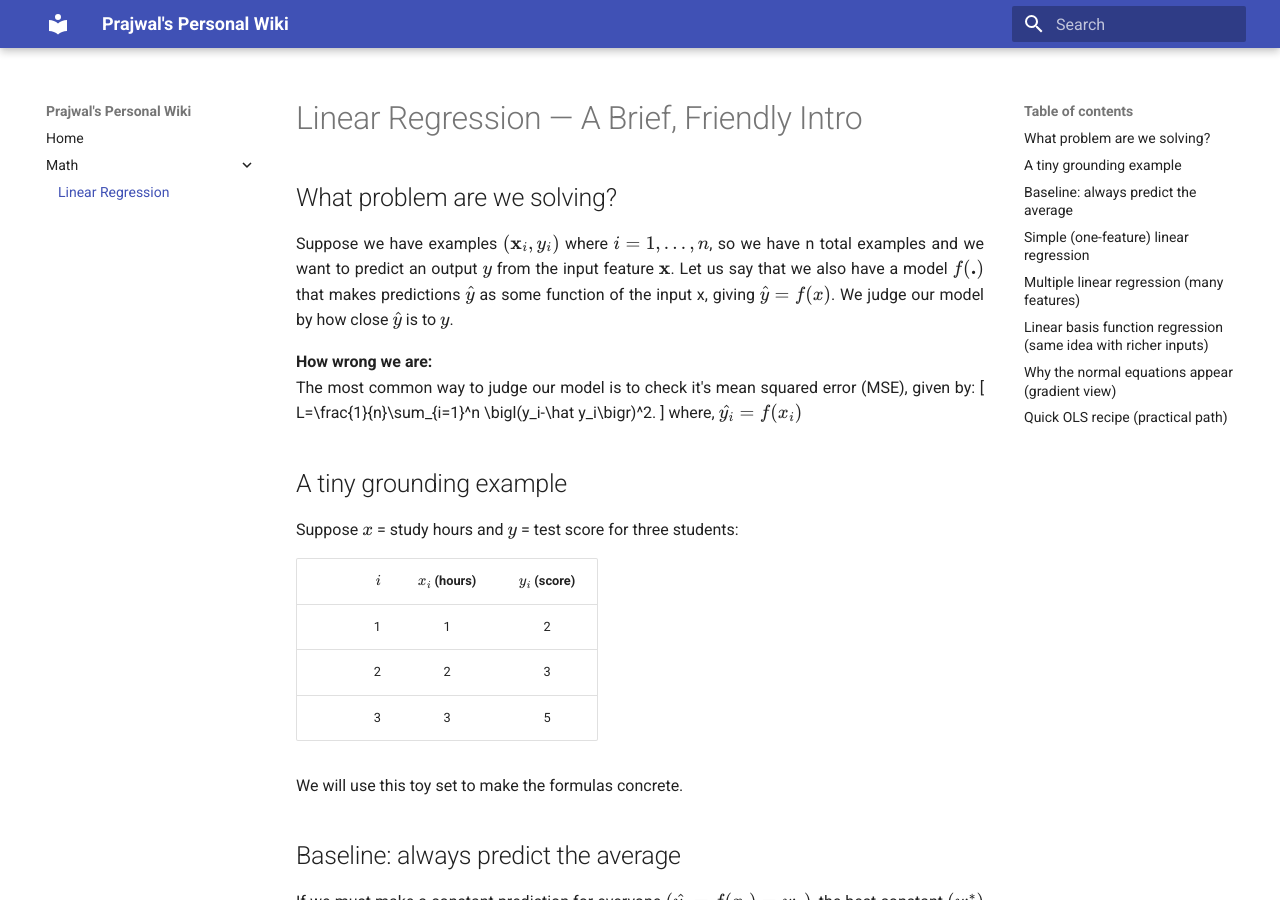
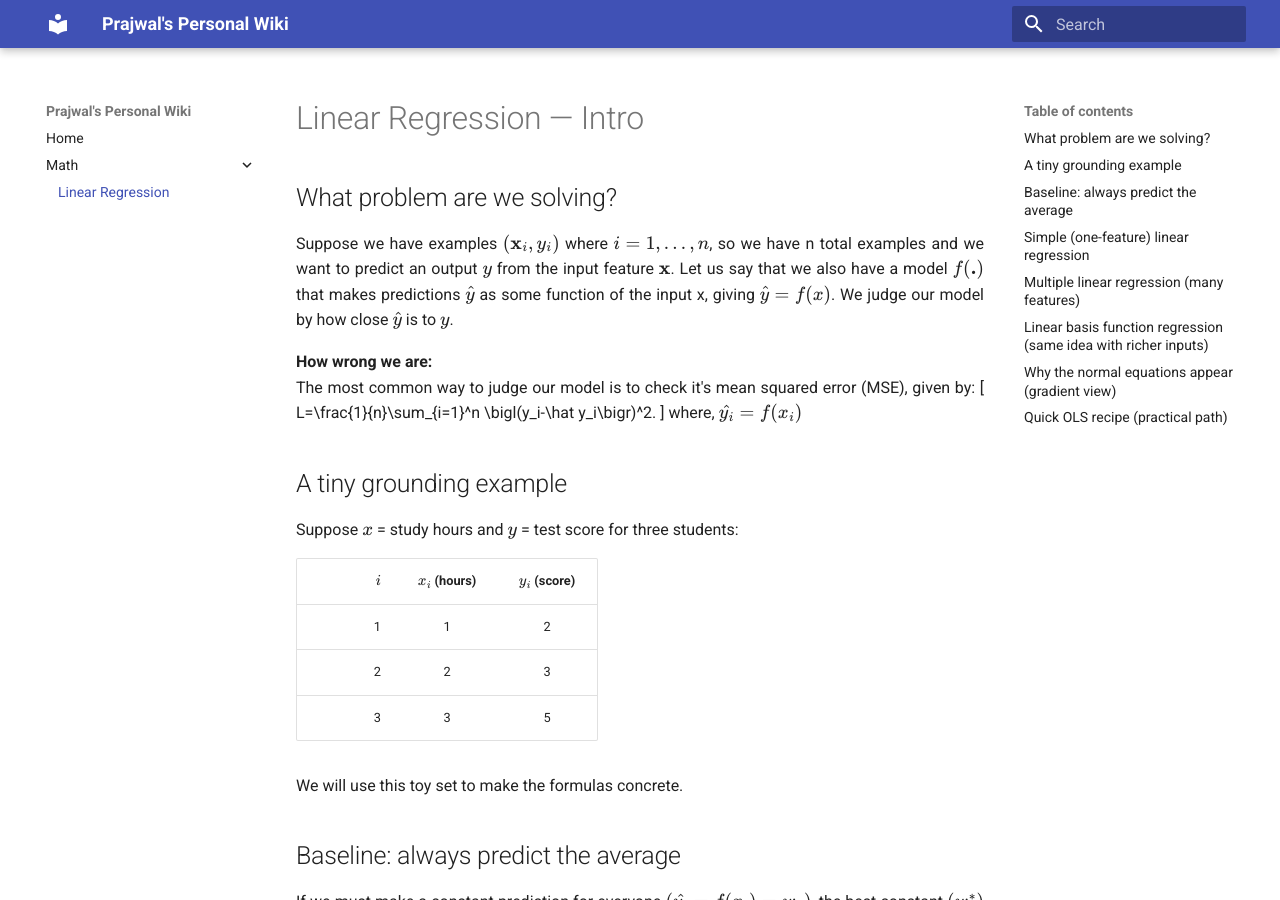
Before and after one commit to pj1911/my-wiki, an MkDocs documentation site: the page built from docs/linearRegression.md, in a window 1280 px wide and 900 px high. Built offline with MkDocs 1.6.1 and Material for MkDocs 9.7.7, drawn with Linux system fonts in a browser that asks for light colours.

Commit message:
Update linearRegression.md

```diff
--- a/docs/linearRegression.md
+++ b/docs/linearRegression.md
@@ -1,4 +1,4 @@
-# Linear Regression — A Brief, Friendly Intro
+# Linear Regression — Intro
 
 ## What problem are we solving?
 
```
